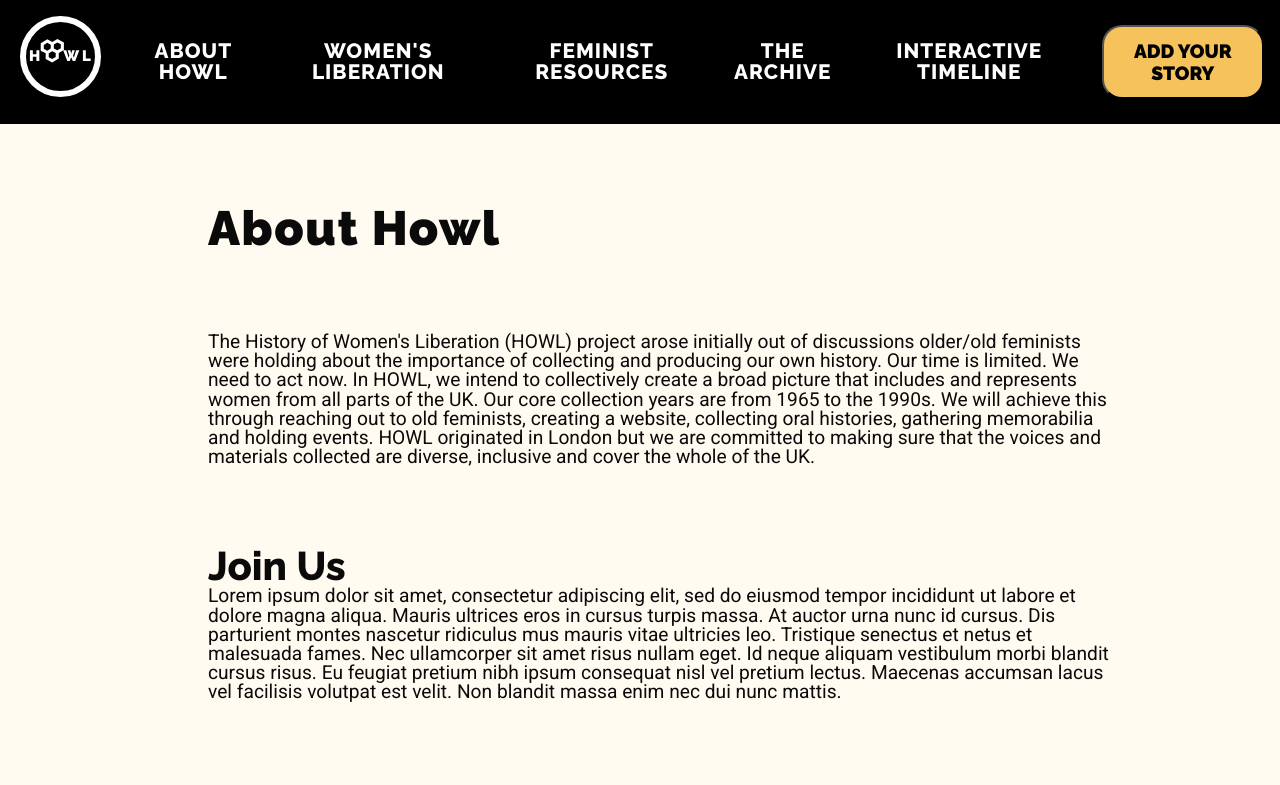
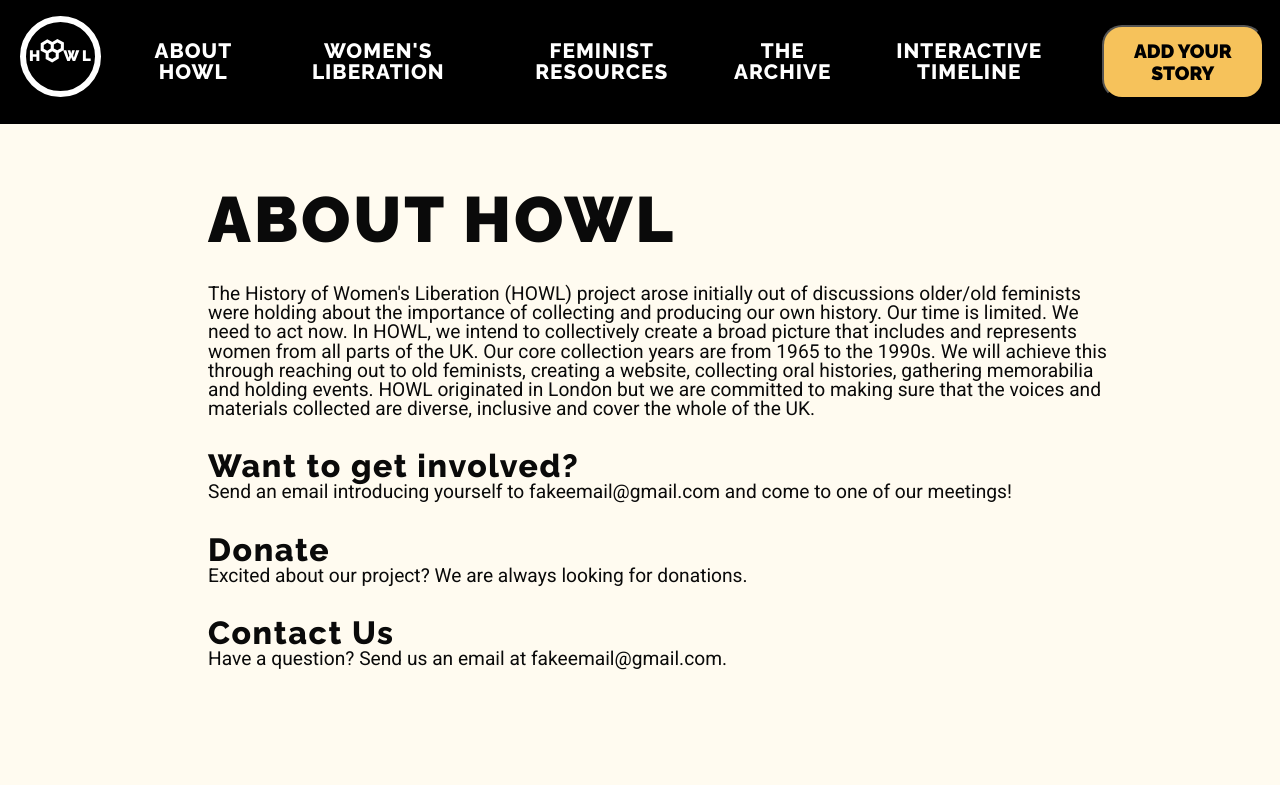
Before and after one commit to founders-programme-2/howl, a React (Create React App) app in the folder client/: page /about in a window 1280 px wide. Shown: the top 785 px of the page. Built offline with nearby package versions, Linux system fonts and the light colour scheme; what react-a11y would draw is missing.

Commit message:
capitalise h1, reduce margin

```diff
--- a/client/src/Components/About/About.style.js
+++ b/client/src/Components/About/About.style.js
@@ -1,16 +1,26 @@
 import styled from 'styled-components';
 
 export const Sheader = styled.header`
-    margin: 5rem 2rem;
+    margin: 4rem 2rem 2rem;
     padding-left: 3rem;
 `;
 
+export const Sh1 = styled.h1`
+    letter-spacing: 0.2rem;
+    font-size: 4rem;
+    text-transform: uppercase;
+`;
+
+export const Sh2 = styled.h2`
+    font-size: 2rem;
+`;
+
 export const Ssection = styled.section`
-    margin: 5rem 2rem;
+    margin: 2rem 2rem;
     padding-left: 3rem;
 `;
 
 export const Sp = styled.p`
-    margin: 5rem 2rem;
+    margin: 2rem 2rem;
     padding-left: 3rem;
 `;
--- a/client/src/Components/About/index.js
+++ b/client/src/Components/About/index.js
@@ -1,12 +1,12 @@
 import React, { Fragment } from 'react';
-import { Sheader, Ssection, Sp } from './About.style'
+import { Sheader, Ssection, Sp, Sh1, Sh2 } from './About.style'
 
 const About = () => {
   return (
     <Fragment>
       <main>
         <Sheader>
-          <h1>About Howl</h1>
+          <Sh1>About Howl</Sh1>
         </Sheader>
         <Sp>
           The History of Women&#39;s Liberation (HOWL) project arose initially
@@ -23,45 +23,22 @@ const About = () => {
         </Sp>
 
         <Ssection>
-          <h2>Join Us</h2>
+          <Sh2>Want to get involved?</Sh2>
           <p>
-            Lorem ipsum dolor sit amet, consectetur adipiscing elit, sed do
-            eiusmod tempor incididunt ut labore et dolore magna aliqua. Mauris
-            ultrices eros in cursus turpis massa. At auctor urna nunc id cursus.
-            Dis parturient montes nascetur ridiculus mus mauris vitae ultricies
-            leo. Tristique senectus et netus et malesuada fames. Nec ullamcorper
-            sit amet risus nullam eget. Id neque aliquam vestibulum morbi
-            blandit cursus risus. Eu feugiat pretium nibh ipsum consequat nisl
-            vel pretium lectus. Maecenas accumsan lacus vel facilisis volutpat
-            est velit. Non blandit massa enim nec dui nunc mattis.
+            Send an email introducing yourself to fakeemail@gmail.com and come to one of our meetings!
           </p>
         </Ssection>
         <Ssection>
-          <h2>Donate</h2>
+          <Sh2>Donate</Sh2>
           <p>
-            Lorem ipsum dolor sit amet, consectetur adipiscing elit, sed do
-            eiusmod tempor incididunt ut labore et dolore magna aliqua. Mauris
-            ultrices eros in cursus turpis massa. At auctor urna nunc id cursus.
-            Dis parturient montes nascetur ridiculus mus mauris vitae ultricies
-            leo. Tristique senectus et netus et malesuada fames. Nec ullamcorper
-            sit amet risus nullam eget. Id neque aliquam vestibulum morbi
-            blandit cursus risus. Eu feugiat pretium nibh ipsum consequat nisl
-            vel pretium lectus. Maecenas accumsan lacus vel facilisis volutpat
-            est velit. Non blandit massa enim nec dui nunc mattis.
+            Excited about our project? We are always looking for donations.
+
           </p>
         </Ssection>
         <Ssection>
-          <h2>Contact Us</h2>
+          <Sh2>Contact Us</Sh2>
           <p>
-            Lorem ipsum dolor sit amet, consectetur adipiscing elit, sed do
-            eiusmod tempor incididunt ut labore et dolore magna aliqua. Mauris
-            ultrices eros in cursus turpis massa. At auctor urna nunc id cursus.
-            Dis parturient montes nascetur ridiculus mus mauris vitae ultricies
-            leo. Tristique senectus et netus et malesuada fames. Nec ullamcorper
-            sit amet risus nullam eget. Id neque aliquam vestibulum morbi
-            blandit cursus risus. Eu feugiat pretium nibh ipsum consequat nisl
-            vel pretium lectus. Maecenas accumsan lacus vel facilisis volutpat
-            est velit. Non blandit massa enim nec dui nunc mattis.
+           Have a question? Send us an email at fakeemail@gmail.com.
           </p>
         </Ssection>
       </main>
--- a/client/src/Components/Landing/index.js
+++ b/client/src/Components/Landing/index.js
@@ -42,7 +42,7 @@ const Landing = () => {
         <SsectionNav>
           <Sh2>Navigation</Sh2>
           <Sp>
-            Browse our our story and photo archive by using the archive controls
+            Browse our story and photo archive by using the archive controls
             at{' '}
             <Sa href="#bottomLink" aria-label="Scroll to bottom">
               the bottom of this page
--- a/client/src/globalStyle.js
+++ b/client/src/globalStyle.js
@@ -39,6 +39,7 @@ export default createGlobalStyle`
         font-family: 'Raleway', sans-serif;
         font-weight: 800;
         font-size: 2.5rem;
+        letter-spacing: 0.1rem;
     }
 
     // nav, buttons etc - probably not actually necessary here as nav and buttons are separate elements
```
